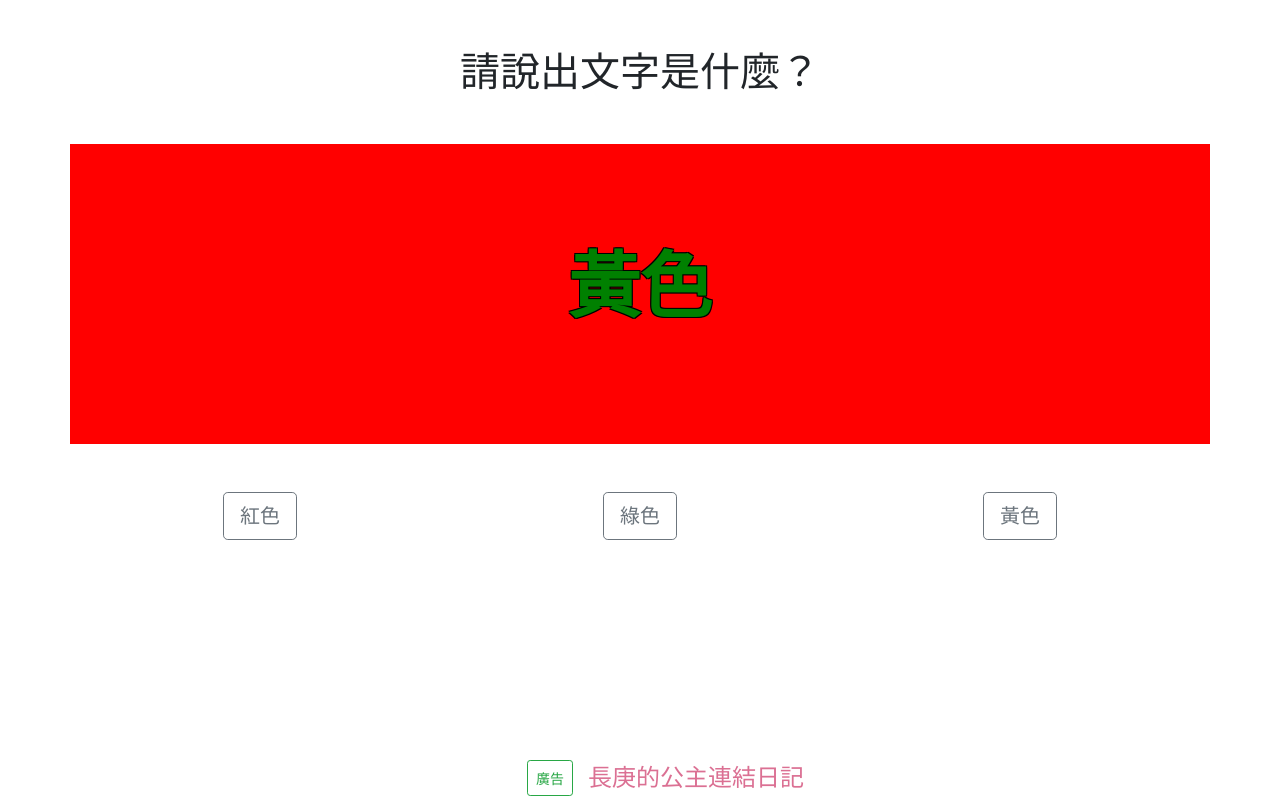
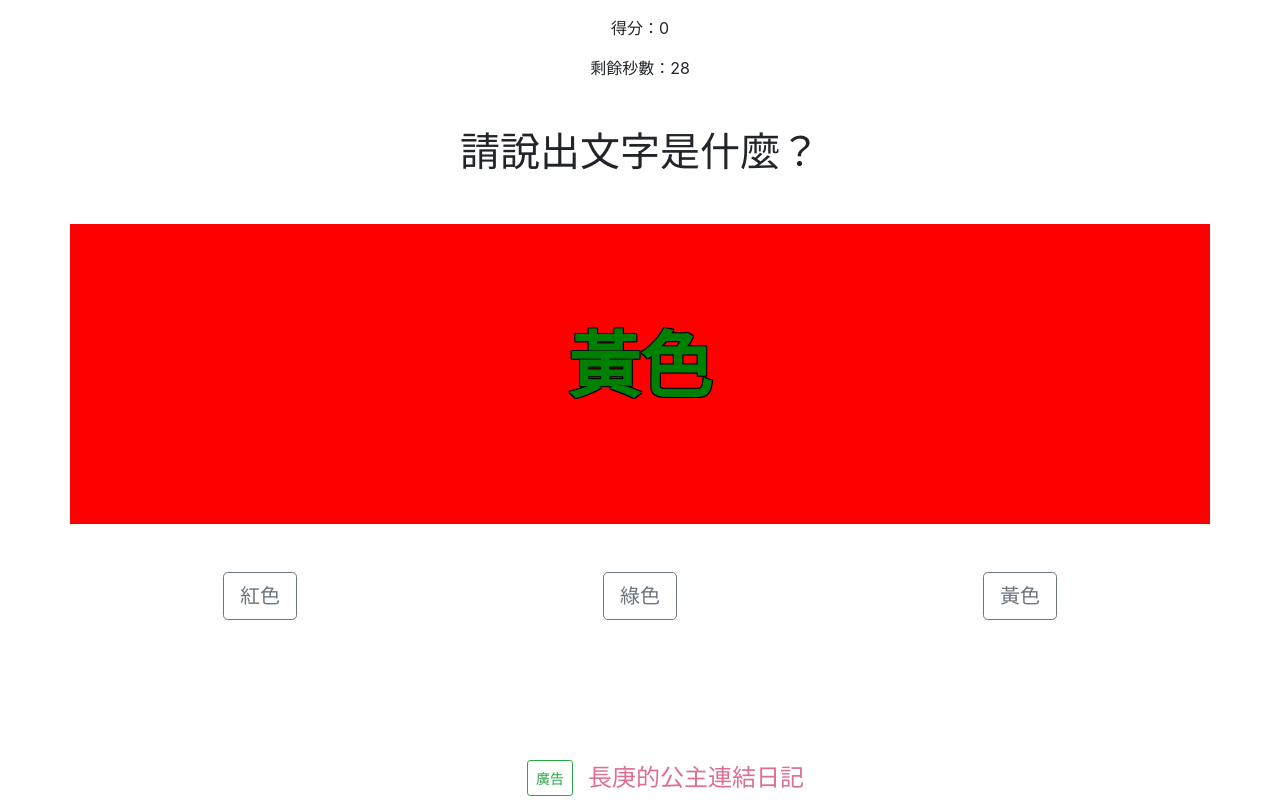
Before and after one commit to dannypc1628/Angular-Banquet-Game, an Angular app: page / in a window 1280 px wide. Both pictures are taken after a click on the button "30秒挑戰GO！". Built offline with nearby package versions, Linux system fonts and the light colour scheme.

Commit message:
加入重新開始與計時計分功能

```diff
--- a/src/app/app.component.ts
+++ b/src/app/app.component.ts
@@ -14,7 +14,7 @@ export class AppComponent {
 
   state = 0;
 
-  go():void{
+  go(): void {
     this.state = 1;
   }
 }
--- a/src/app/game/game.component.html
+++ b/src/app/game/game.component.html
@@ -1,19 +1,33 @@
+<p class="my-3">得分：{{count}}
+  <br>
+</p>
+<ng-container *ngIf="false==stoped">
+  <p class="my-3">剩餘秒數：{{time}}</p>
   <p class="my-5 h1 text-center">{{quations[useIndex].title}}</p>
   <div class="board row " [style.background-color]="quations[1].answerColor.code">
     <div class="col text-center align-self-center">
       <p class="font-weight-bold" [style.color]="quations[0].answerColor.code">{{quations[2].answerColor.name}}</p>
-
     </div>
   </div>
 
   <div class="row mt-5">
     <div class="col">
-    <button class="btn btn-lg btn-outline-secondary d-block mx-auto" (click)="checkAnswer(choiceItems[0].name)">{{choiceItems[0].name}}</button>
+      <button class="btn btn-lg btn-outline-secondary d-block mx-auto"
+        (click)="checkAnswer(choiceItems[0].name)">{{choiceItems[0].name}}</button>
     </div>
     <div class="col ">
-    <button class="btn btn-lg btn-outline-secondary d-block mx-auto" (click)="checkAnswer(choiceItems[1].name)">{{choiceItems[1].name}}</button>
+      <button class="btn btn-lg btn-outline-secondary d-block mx-auto"
+        (click)="checkAnswer(choiceItems[1].name)">{{choiceItems[1].name}}</button>
     </div>
     <div class="col ">
-    <button class="btn btn-lg btn-outline-secondary d-block mx-auto" (click)="checkAnswer(choiceItems[2].name)">{{choiceItems[2].name}}</button>
+      <button class="btn btn-lg btn-outline-secondary d-block mx-auto"
+        (click)="checkAnswer(choiceItems[2].name)">{{choiceItems[2].name}}</button>
     </div>
   </div>
+</ng-container>
+<ng-container *ngIf="true==stoped">
+  最高連續答對次數：{{maxContinueCount}}
+    <br>
+    <button class=" my-5 mx-auto btn btn-lg btn-success" (click)="ngOnInit()">再來一次</button>
+
+</ng-container>
--- a/src/app/game/game.component.ts
+++ b/src/app/game/game.component.ts
@@ -13,10 +13,34 @@ export class GameComponent implements OnInit {
   quations: Array<QuationItem>;
   choiceItems: Array<Color>;
   useIndex: number;
+  maxContinueCount = 0;
+  continueCount = 0;
+  count = 0;
+  time = 30;
+  timer: any;
+  stoped = false;
   constructor(private dataService: DataService) {}
 
   ngOnInit(): void {
+    this.maxContinueCount = 0;
+    this.continueCount = 0;
+    this.count = 0;
+    this.time = 30;
+    this.stoped = false;
     this.next();
+
+    this.timer = setInterval(() => {
+      if (this.time > 0) {
+        this.time--;
+      } else {
+        this.clearTimer();
+        this.stoped = true;
+      }
+    }, 1000);
+  }
+
+  clearTimer(): void {
+    clearInterval(this.timer);
   }
 
   next(): void {
@@ -33,12 +57,19 @@ export class GameComponent implements OnInit {
       this.showAnswer('no');
     }
   }
+
   showAnswer(yesNo: string): void {
     if ('yes' === yesNo.toLocaleLowerCase()) {
       console.log('yes');
+      this.count++;
+      this.continueCount++;
+      if (this.continueCount > this.maxContinueCount) {
+        this.maxContinueCount = this.continueCount;
+      }
     }
     if ('no' === yesNo.toLocaleLowerCase()) {
       console.log('no');
+      this.continueCount = 0;
     }
     this.next();
   }
```
Lines whose indentation alone changed are shown as unchanged.
